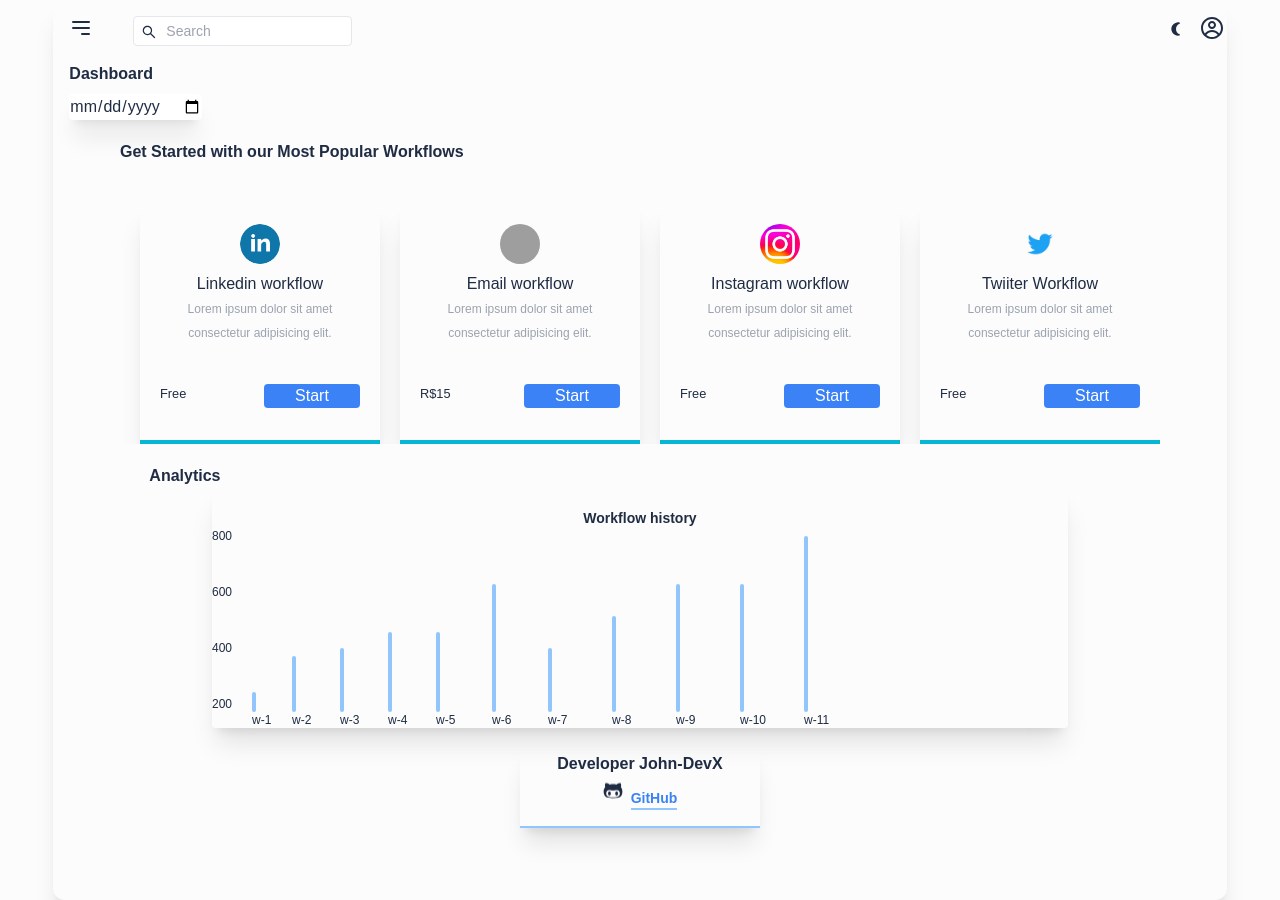
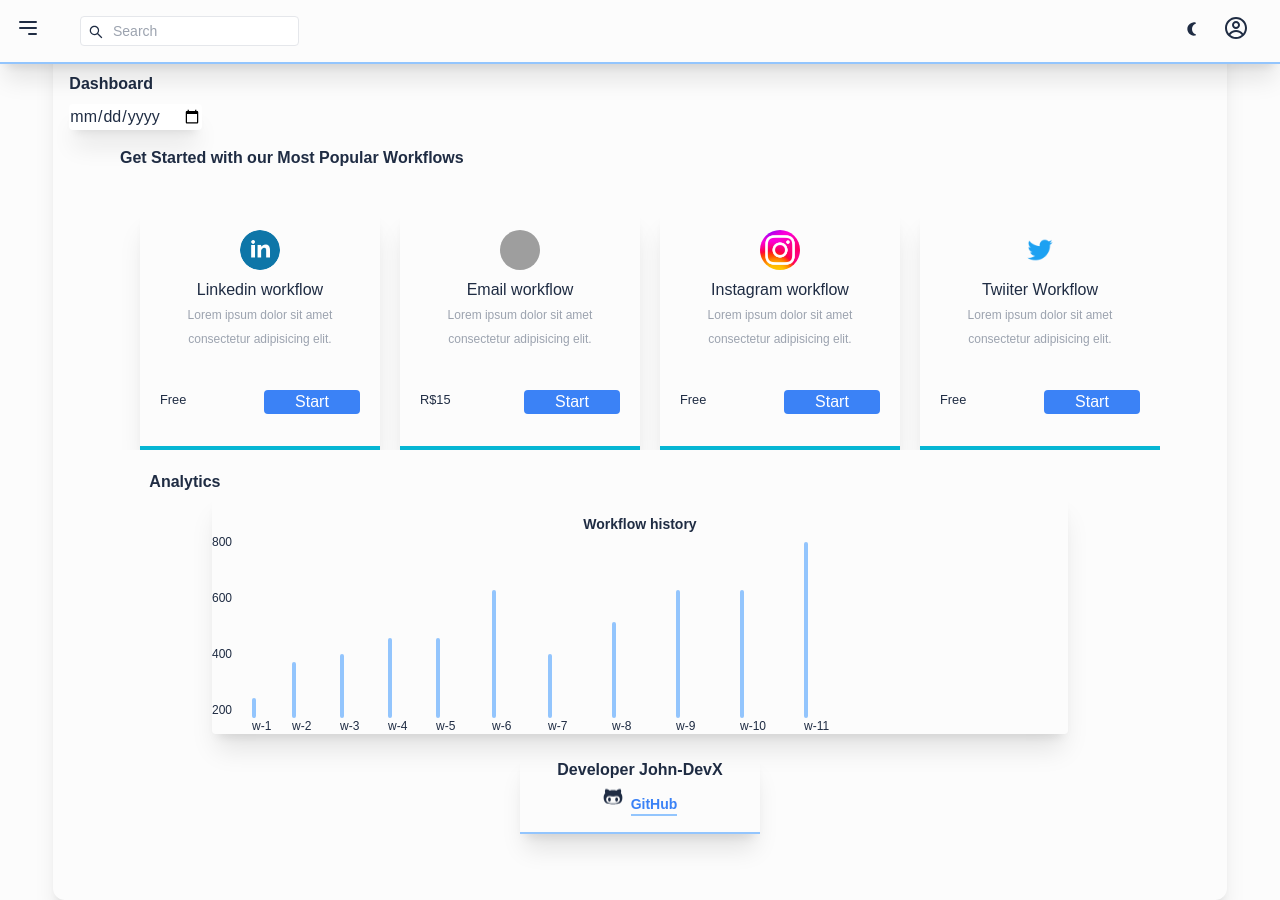
Before and after one commit to John-DevX/dashboard, a Next.js app: page / in a window 1280 px wide. Built offline with nearby package versions, Linux system fonts and the light colour scheme; grey boxes are pictures that could not be loaded.

Commit message:
header up

```diff
--- a/components/Date.tsx
+++ b/components/Date.tsx
@@ -2,7 +2,7 @@ import React from 'react'
 
 export default function Date() {
   return (
-    <div className='mt-4'>
+    <div className='mt-14'>
         <h1 className='font-bold mb-2'>Dashboard</h1>
         <input className='shadow-xl rounded outline-none focus:bg-blue-100 cursor-pointer' type="date" />
     </div>
--- a/components/Profile.tsx
+++ b/components/Profile.tsx
@@ -10,7 +10,7 @@ export default function Profile() :JSX.Element{
     }
   return (
     <div>
-        <CgProfile onClick={showProfile} className='text-2xl absolute right-4 cursor-pointer md:right-14'/>
+        <CgProfile onClick={showProfile} className='text-2xl absolute right-4 cursor-pointer md:right-8'/>
         <div className={profilee ? 'hidden-profile': 'show-profile'}>
             <section className='absolute right-0 top-10 profile-color h-60 w-32 text-center  p-2 rounded bg-sky-900'>
                 <Image
--- a/components/Sidebar.tsx
+++ b/components/Sidebar.tsx
@@ -4,7 +4,7 @@ import Image from 'next/image';
 import logo from '../public/assets/images/logo.png'
 import { SiKickstarter, SiGoogleanalytics} from 'react-icons/si';
 import { BsPersonLinesFill, BsFileEarmarkPersonFill } from 'react-icons/bs';
-import { IoMdSettings,IoIosNotifications } from 'react-icons/io';
+import { IoMdSettings } from 'react-icons/io';
 import { HiOutlineMenuAlt3 } from 'react-icons/hi';
 import { MdMessage } from 'react-icons/md';
 import { FiLogOut } from 'react-icons/fi';
@@ -25,7 +25,7 @@ export const Aside = () :JSX.Element => {
   }
   return(
     <>
-    <HiOutlineMenuAlt3 className='cursor-pointer text-2xl z-20' onClick={showAside}/>
+    <HiOutlineMenuAlt3 className='cursor-pointer text-2xl z-20 ml-4' onClick={showAside}/>
       <div className={sidebar? 'show-sidebar z-10' : 'hidde-sidebar'}>
         <aside className='aside shadow-xl w-44 h-5/6 p-3 rounded mt-10'>
             <section className='flex'>
@@ -69,7 +69,7 @@ export const List = () :JSX.Element => {
       <li className='ml-5 mb-3 flex cursor-pointer p-1 hover:bg-blue-400 hover:border-l-2 duration-300 hover:ml-8'>
         <MdMessage className='mr-2 text-lg text-white'/>
         <a href="#" className='text-xs'>Message</a>
-        <IoIosNotifications className='bg-blue-600 rounded-full ml-5'/>
+        <div className='bg-blue-600 flex ml-5 justify-center w-4 h-4 rounded-full'><h4 className='text-xs'>5</h4></div>
       </li>
       <li className='ml-5 mb-3 flex cursor-pointer p-1 hover:bg-blue-400 hover:border-l-2 duration-300 hover:ml-8'>
         <IoMdSettings className='mr-2 text-lg text-white'/>
--- a/pages/index.tsx
+++ b/pages/index.tsx
@@ -26,19 +26,19 @@ export default function Home() :JSX.Element {
         <div className=
         'w-96 h mx-auto shadow-xl p-4 md:w-11/12 rounded-xl'
         >
-            <header>
+            <header className={!theme ? 'shadow-xl pb-4 pt-4 fixed left-0 top-0  w-full body z-10 border-b-2 border-b-blue-300' : 'shadow-xl pb-4 pt-4 fixed left-0 top-0  w-full body-theme z-10 border-b-2 border-b-blue-300'}  >
               <div className='flex'>
                 <Sidebar/>
                 <Search/>
-                <div className='absolute right-14 md:right-24 top-5'>
+                <div className='absolute right-14 md:right-20 top-5 '>
                   <button onClick={changeTheme}>{theme? <FaSun/> : <MdNightlightRound/>}</button>
                 </div>
                 <Profile/>
               </div>
-              <Date/>
             </header>
             <main className='mt-5'>
-              <div className='flex justify-center'>
+            <Date/>
+              <div className='flex justify-center mt-4'>
                 <Cards/>
               </div>
               <div className='ml-20 mt-5'>
--- a/styles/globals.css
+++ b/styles/globals.css
@@ -21,15 +21,16 @@ body input, .search{
     color: #1F2C43;
 }
 
+
 .body{
     font-family: var(--font);
-    background-color: var(--colorFive);
+    background-color: var(--colorFive) !important;
     color: var(--colorOne);
 }
 
 .body-theme{
     font-family: var(--font);
-    background-color: var(--colorOne);
+    background-color: var(--colorOne) !important;
     color: var(--colorFive);
 }
 
```
